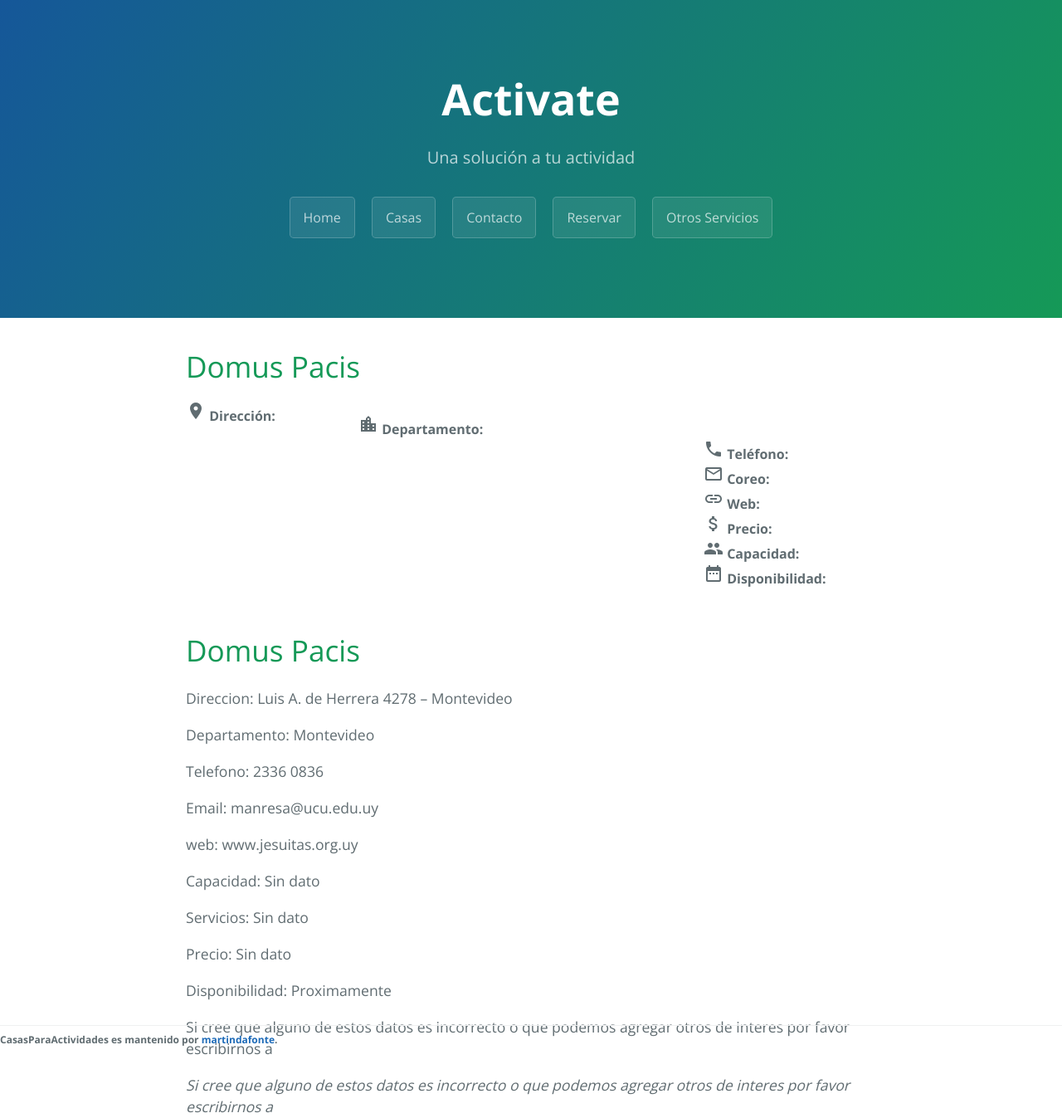
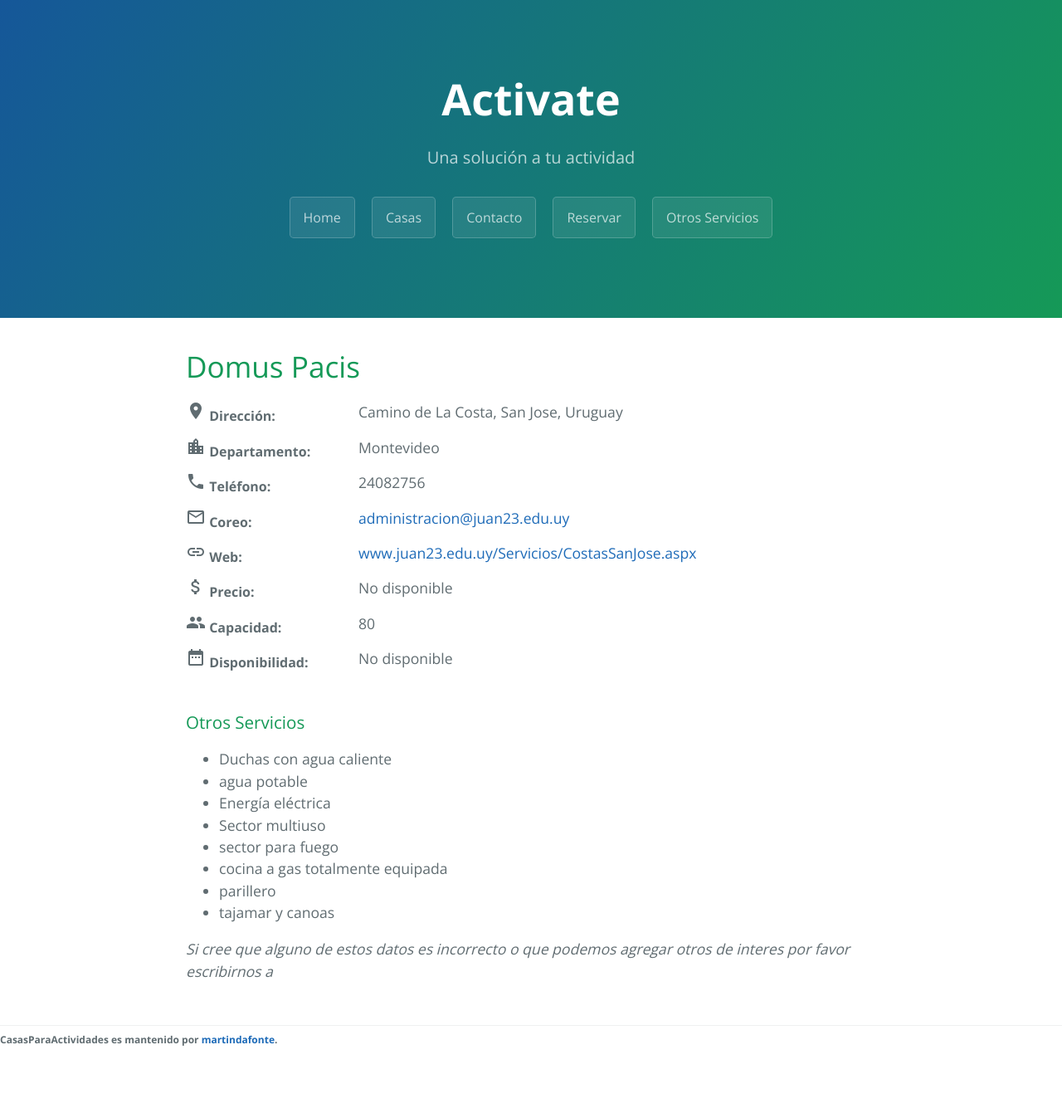
Before and after one commit to martindafonte/CasasDeRetiro, a Jekyll site: the page built from _casas/domus_pacis.md, in a window 1280 px wide. Shown: the whole page at 83% size. Built offline with Jekyll 4.4.1, drawn with Linux system fonts in a browser that asks for light colours; comment, search, counter and statistics services are not loaded; after the commit the page ends 1283 px from its top, so only the background shows below that.

Commit message:
Update domus_pacis.md

```diff
--- a/_casas/domus_pacis.md
+++ b/_casas/domus_pacis.md
@@ -1,20 +1,22 @@
 ---
 title: Domus Pacis
 category: Montevideo
+direccion: Camino de La Costa, San Jose, Uruguay
+departamento: Montevideo
+telefono: 24082756
+correo: administracion@juan23.edu.uy
+web: www.juan23.edu.uy/Servicios/CostasSanJose.aspx
+capacidad: 80
+precio: No disponible
+disponibilidad: No disponible
 ---
 
-<h1>Domus Pacis</h1>
-
-
-<p> Direccion: Luis A. de Herrera 4278 – Montevideo </p>
-<p>Departamento: Montevideo</p>
-<p>Telefono: 2336 0836 </p>
-<p>Email: manresa@ucu.edu.uy</p>
-<p>web: www.jesuitas.org.uy</p>
-<p>Capacidad: Sin dato</p>
-<p>Servicios: Sin dato</p>
-<p>Precio: Sin dato</p>
-<p>Disponibilidad: Proximamente </p>
-
-
-<p>Si cree que alguno de estos datos es incorrecto o que podemos agregar otros de interes por favor escribirnos a </p>
+### Otros Servicios
+* Duchas con agua caliente
+* agua potable
+* Energía eléctrica
+* Sector multiuso
+* sector para fuego
+* cocina a gas totalmente equipada
+* parillero
+* tajamar y canoas
```
